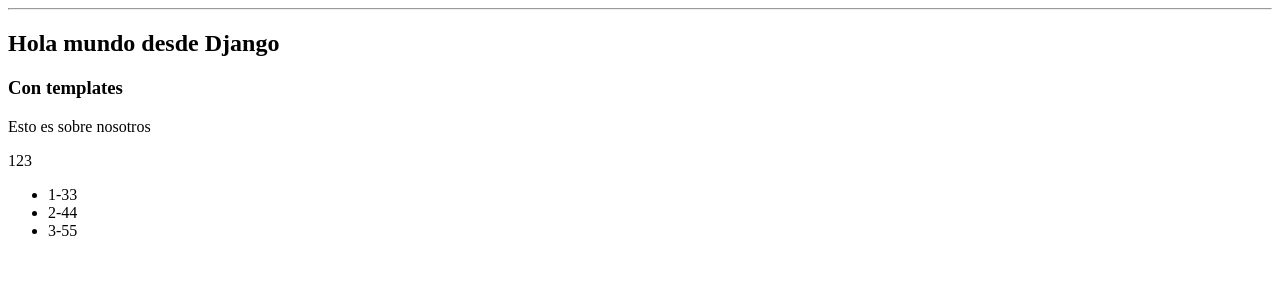
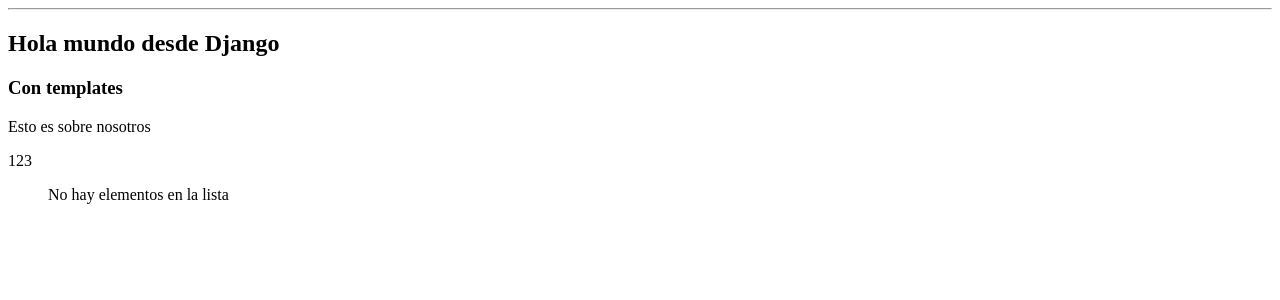
Before and after one commit to CristhianBravo865/Modelos-Django-03, a Django app: page / in a window 1280 px wide. Shown: the part 26-326 px from the top of the page. Run offline with Django 5.2, Linux system fonts and the light colour scheme.

Commit message:
Prueba con lista vacia; En el template se usa for...empty

```diff
--- a/inicio/views.py
+++ b/inicio/views.py
@@ -5,7 +5,7 @@ def myHomeView(request, *args, **kwargs):
     myContext = {
         'myText': 'Esto es sobre nosotros',
         'myNumber': 123,
-        'myList': [33, 44, 55],
+        'myList': [],
     }
     return render(request, 'home.html', myContext) #Contexto
 def anotherView(request):
--- a/templates/home.html
+++ b/templates/home.html
@@ -11,6 +11,9 @@
     <ul>
         {% for item in myList %}
             <li>{{forloop.counter}}-{{ item }}</li>
+        {%empty%}
+            <p> No hay elementos en la lista</p>
         {% endfor %}
+
     </ul>
 {% endblock %}
```
